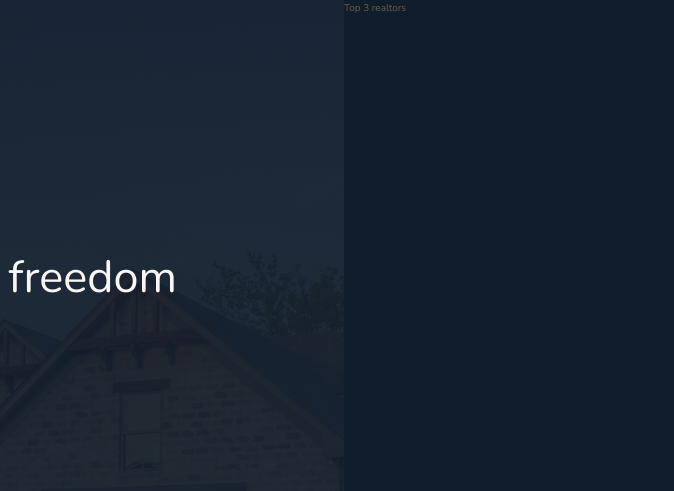
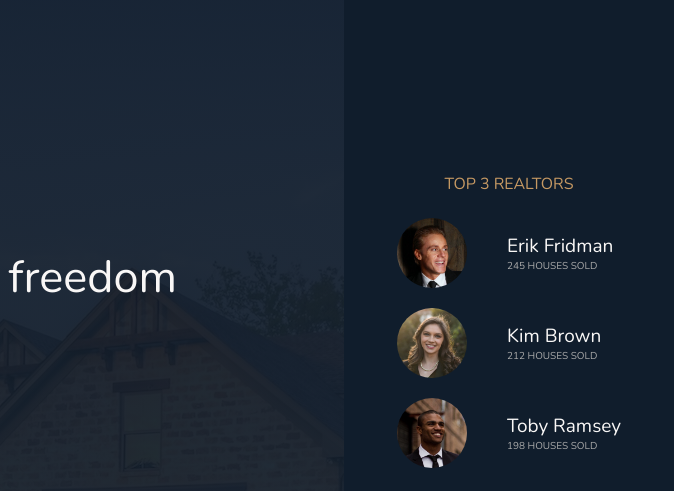
Before and after one commit to Mietlicha/Nexter, a website: page index.html in a window 1280 px wide. Shown: the top 491 px of the page, 606-1280 px from the left. Drawn offline with nearby package versions, Linux system fonts and the light colour scheme.

Commit message:
add realtors section

```diff
--- a/index.html
+++ b/index.html
@@ -27,7 +27,28 @@
         <img src="img/logo-bi.png" alt="Buiness insider logo" />
       </div>
     </header>
-    <div class="realators">Top 3 realtors</div>
+    <div class="realtors">
+      <h3 class="heading-3">Top 3 realtors</h3>
+      <div class="realtors__list">
+        <img src="img/realtor-1.jpeg" alt="Realtor 1 " class="realtors__img" />
+        <div class="realtors__details">
+          <h4 class="heading-4 heading-4--light">Erik Fridman</h4>
+          <p class="realtors__sold">245 houses sold</p>
+        </div>
+
+        <img src="img/realtor-2.jpeg" alt="Realtor 1 " class="realtors__img" />
+        <div class="realtors__details">
+          <h4 class="heading-4 heading-4--light">Kim Brown</h4>
+          <p class="realtors__sold">212 houses sold</p>
+        </div>
+
+        <img src="img/realtor-3.jpeg" alt="Realtor 1 " class="realtors__img" />
+        <div class="realtors__details">
+          <h4 class="heading-4 heading-4--light">Toby Ramsey</h4>
+          <p class="realtors__sold">198 houses sold</p>
+        </div>
+      </div>
+    </div>
     <section class="features">
       <div class="feature">
         <svg class="feature__icon">
--- a/sass/_realtors.scss
+++ b/sass/_realtors.scss
@@ -1,4 +1,30 @@
-.realators {
+.realtors {
   background-color: $color-secondary;
   grid-column: col-start 7 / full-end;
+  padding: 3rem;
+
+  display: grid;
+  align-content: center;
+  justify-content: center;
+  justify-items: center;
+  grid-row-gap: 2rem;
+
+  &__list {
+    display: grid;
+    grid-template-columns: min-content max-content;
+    grid-gap: 2rem 5vh;
+    align-items: center;
+  }
+
+  &__img {
+    width: 7rem;
+    border-radius: 50%;
+    display: block;
+  }
+
+  &__sold {
+    text-transform: uppercase;
+    color: $color-grey-light-2;
+    margin-top: -3px;
+  }
 }
```
Also changed, not shown: sass/main.scss (+10 -10 lines), css/style.css.
